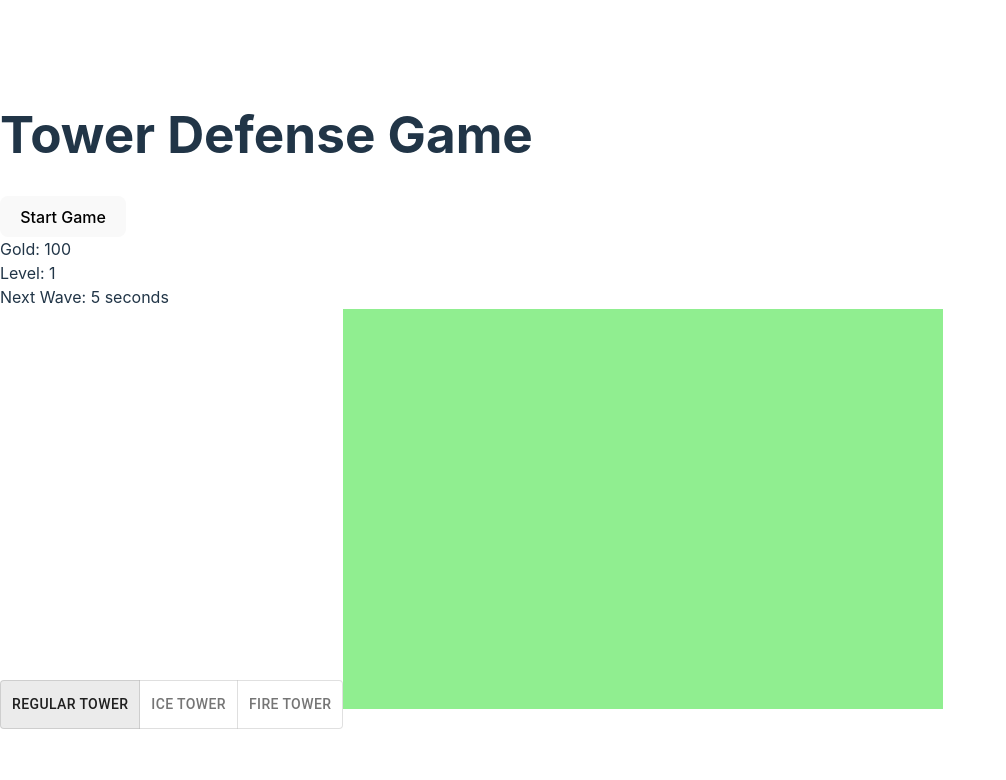
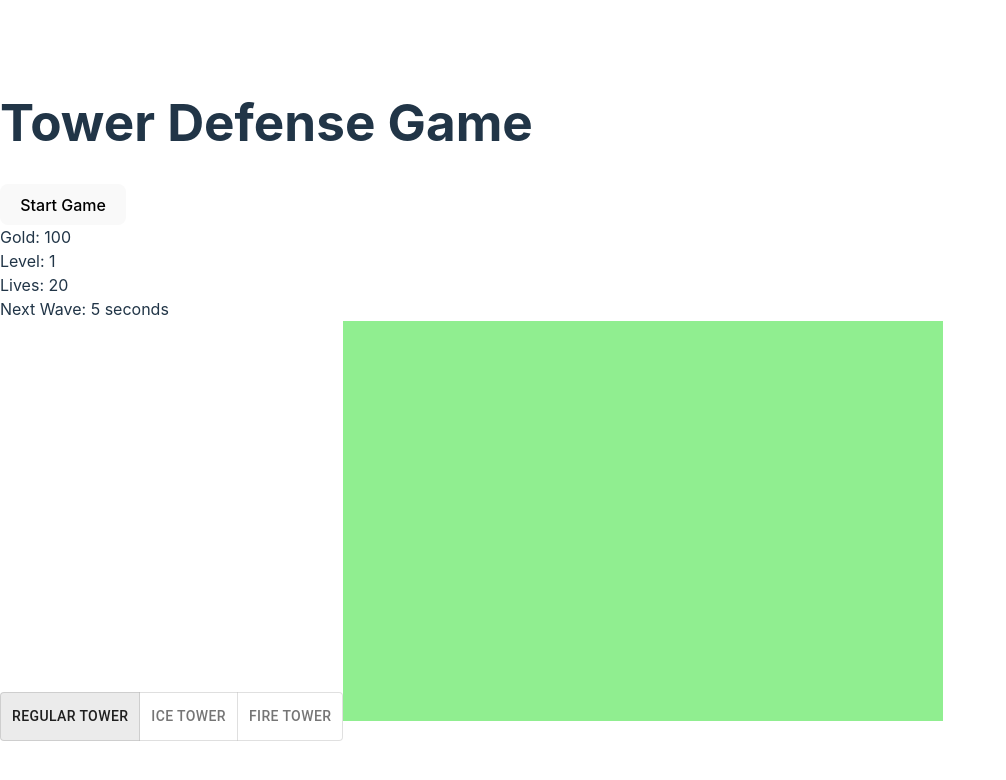
Before and after one commit to NumNine9/tower, a React (Vite) app: page / in a window 1280 px wide. Shown: the top 780 px of the page, without its empty margins (0-1006 px from the left). Built offline with nearby package versions, Linux system fonts and the light colour scheme.

Commit message:
Implement Life Reduction

```diff
--- a/src/App.tsx
+++ b/src/App.tsx
@@ -41,6 +41,8 @@ const App: React.FC = () => {
   ]);
 
   const [monsters, setMonsters] = useState<Monster[]>([]);
+  const [lives, setLives] = useState(20);
+
   useEffect(() => {
     if (gameStarted) {
       const interval = setInterval(() => {
@@ -58,6 +60,15 @@ const App: React.FC = () => {
           prevMonsters.map((monster) => {
             monster.update();
             return monster;
+          }).filter((monster) => {
+            const currentIndex = monster.getPathIndex();
+            // console.log('current index:--->', currentIndex)
+            const nextPosition = monster.path.getNextPosition(currentIndex);
+            if (!nextPosition) {
+              setLives((prevLives) => prevLives - 1);
+              return false;
+            }
+            return true;
           })
         );
       }, 1000 / 50);
@@ -70,6 +81,7 @@ const App: React.FC = () => {
       <h1>Tower Defense Game</h1>
       <GameInfo
         gold={gold}
+        lives={lives}
         level={level}
         nextWave={nextWave}
         gameStarted={gameStarted}
--- a/src/components/GameCanvas.tsx
+++ b/src/components/GameCanvas.tsx
@@ -8,7 +8,7 @@ interface GameCanvasProps {
     addTower: (tower: Tower) => void;
     gold: number;
     selectedTower: TowerType;
-    monsters: Monster[]
+    monsters: Monster[];
 }
 
 const GameCanvas: React.FC<GameCanvasProps> = ({ towers, addTower, gold, selectedTower, monsters }) => {
--- a/src/components/GameInfo.tsx
+++ b/src/components/GameInfo.tsx
@@ -5,10 +5,11 @@ interface GameInfoProps {
     level: number;
     nextWave: number;
     gameStarted: boolean;
+    lives: number;
     toggleGameStart: () => void;
 }
 
-const GameInfo: React.FC<GameInfoProps> = ({ gold, level, nextWave, gameStarted, toggleGameStart }) => {
+const GameInfo: React.FC<GameInfoProps> = ({ gold, level, nextWave, gameStarted, toggleGameStart, lives }) => {
     return (
         <div>
             <button onClick={toggleGameStart}>
@@ -16,6 +17,7 @@ const GameInfo: React.FC<GameInfoProps> = ({ gold, level, nextWave, gameStarted,
             </button>
             <div>Gold: {gold}</div>
             <div>Level: {level}</div>
+            <div>Lives: {lives}</div>
             <div>Next Wave: {Math.floor(nextWave / 50)} seconds</div>
         </div>
     );
--- a/src/models/Monster.tsx
+++ b/src/models/Monster.tsx
@@ -16,6 +16,11 @@ export class Monster {
 
     public displayX: number;
     public displayY: number;
+
+    // Getter for the private pathIndex property
+    getPathIndex(): number {
+        return this.pathIndex;
+    }
 
     update() {
         const nextPosition = this.path.getNextPosition(this.pathIndex);
```
